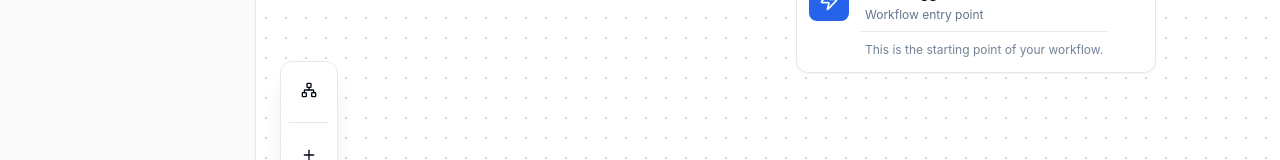
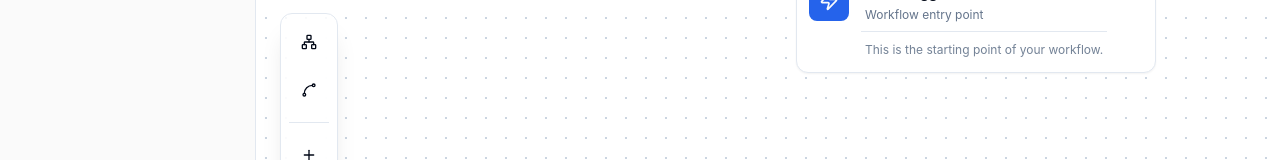
Before and after one commit to cursosdrmarciocanever-prog/mapa-mental-template-clone-yk5h3zs06, a React (Vite) app: page / in a window 1280 px wide. Shown: the part 448-608 px from the top of the page. Built offline with nearby package versions, Linux system fonts and the light colour scheme.

Commit message:
feat: Add connection style selector

```diff
--- a/src/components/mindmap/Controls.tsx
+++ b/src/components/mindmap/Controls.tsx
@@ -1,6 +1,14 @@
 import { useMindMap } from './context'
 import { Button } from '@/components/ui/button'
-import { Minus, Plus, Maximize, Map, Network } from 'lucide-react'
+import {
+  Minus,
+  Plus,
+  Maximize,
+  Map,
+  Network,
+  Spline,
+  MoveDiagonal,
+} from 'lucide-react'
 import {
   Tooltip,
   TooltipContent,
@@ -15,7 +23,7 @@ export const MindMapControls = ({
   showMiniMap: boolean
   toggleMiniMap: () => void
 }) => {
-  const { zoom, fitView, autoLayout } = useMindMap()
+  const { state, setEdgeStyle, zoom, fitView, autoLayout } = useMindMap()
 
   return (
     <div className="absolute bottom-6 left-6 flex flex-col gap-2 bg-background/95 backdrop-blur supports-[backdrop-filter]:bg-background/60 p-2 rounded-xl border shadow-xl z-50">
@@ -27,6 +35,31 @@ export const MindMapControls = ({
         </TooltipTrigger>
         <TooltipContent side="right">Auto Layout</TooltipContent>
       </Tooltip>
+
+      <Tooltip>
+        <TooltipTrigger asChild>
+          <Button
+            variant="ghost"
+            size="icon"
+            onClick={() =>
+              setEdgeStyle(
+                state.edgeStyle === 'straight' ? 'curved' : 'straight',
+              )
+            }
+          >
+            {state.edgeStyle === 'straight' ? (
+              <MoveDiagonal className="h-4 w-4" />
+            ) : (
+              <Spline className="h-4 w-4" />
+            )}
+          </Button>
+        </TooltipTrigger>
+        <TooltipContent side="right">
+          Connection Style:{' '}
+          {state.edgeStyle === 'straight' ? 'Straight' : 'Curved'}
+        </TooltipContent>
+      </Tooltip>
+
       <div className="h-px bg-border w-full my-1" />
 
       <Tooltip>
--- a/src/components/mindmap/Edge.tsx
+++ b/src/components/mindmap/Edge.tsx
@@ -1,5 +1,6 @@
 import { MindMapEdge, MindMapNode } from '@/lib/types'
 import { getEdgePath, cn } from '@/lib/utils'
+import { useMindMap } from './context'
 
 type EdgeProps = {
   edge: MindMapEdge
@@ -8,9 +9,10 @@ type EdgeProps = {
 }
 
 export const Edge = ({ edge, sourceNode, targetNode }: EdgeProps) => {
+  const { state } = useMindMap()
   if (!sourceNode || !targetNode) return null
 
-  const pathParams = getEdgePath(sourceNode, targetNode)
+  const pathParams = getEdgePath(sourceNode, targetNode, state.edgeStyle)
 
   return (
     <g data-edge-id={edge.id}>
--- a/src/components/mindmap/context.tsx
+++ b/src/components/mindmap/context.tsx
@@ -38,6 +38,7 @@ const INITIAL_STATE: MindMapState = {
   editingNodeId: null,
   configuringNodeId: null,
   documentViewNodeId: null,
+  edgeStyle: 'curved',
 }
 
 const STORAGE_KEY = 'mindmap-data-v3'
@@ -105,6 +106,7 @@ export const MindMapProvider = ({ children }: { children: ReactNode }) => {
         const parsed = JSON.parse(stored)
         // Automatically hydrate state, but reset ephemeral UI states (editing, configuring)
         return {
+          ...INITIAL_STATE,
           ...parsed,
           editingNodeId: null,
           configuringNodeId: null,
@@ -141,6 +143,10 @@ export const MindMapProvider = ({ children }: { children: ReactNode }) => {
 
   const setDocumentViewNodeId = useCallback((id: string | null) => {
     setState((prev) => ({ ...prev, documentViewNodeId: id }))
+  }, [])
+
+  const setEdgeStyle = useCallback((style: 'curved' | 'straight') => {
+    setState((prev) => ({ ...prev, edgeStyle: style }))
   }, [])
 
   const addNode = useCallback((parentId: string | null) => {
@@ -462,6 +468,7 @@ export const MindMapProvider = ({ children }: { children: ReactNode }) => {
     <MindMapContext.Provider
       value={{
         state,
+        setEdgeStyle,
         addNode,
         addSiblingNode,
         setEditingNodeId,
--- a/src/lib/types.ts
+++ b/src/lib/types.ts
@@ -38,10 +38,12 @@ export type MindMapState = {
   editingNodeId: string | null
   configuringNodeId: string | null
   documentViewNodeId: string | null
+  edgeStyle?: 'curved' | 'straight'
 }
 
 export type MindMapContextType = {
   state: MindMapState
+  setEdgeStyle: (style: 'curved' | 'straight') => void
   addNode: (parentId: string | null) => void
   addSiblingNode: (nodeId: string) => void
   setEditingNodeId: (id: string | null) => void
--- a/src/lib/utils.ts
+++ b/src/lib/utils.ts
@@ -21,6 +21,7 @@ export function cn(...inputs: ClassValue[]) {
 export function getEdgePath(
   source: Partial<MindMapNode> & { position: { x: number; y: number } },
   target: Partial<MindMapNode> & { position: { x: number; y: number } },
+  edgeStyle: 'curved' | 'straight' = 'curved',
 ) {
   const sW = source.width || 120
   const sH = source.height || 40
@@ -32,6 +33,10 @@ export function getEdgePath(
   const tx = target.position.x
   const ty = target.position.y + tH / 2
 
+  if (edgeStyle === 'straight') {
+    return `M ${sx} ${sy} L ${tx} ${ty}`
+  }
+
   const deltaX = Math.abs(tx - sx)
   const controlPointOffset = Math.max(deltaX * 0.5, 50)
 
```
Also changed, not shown: .skip.config.json.
